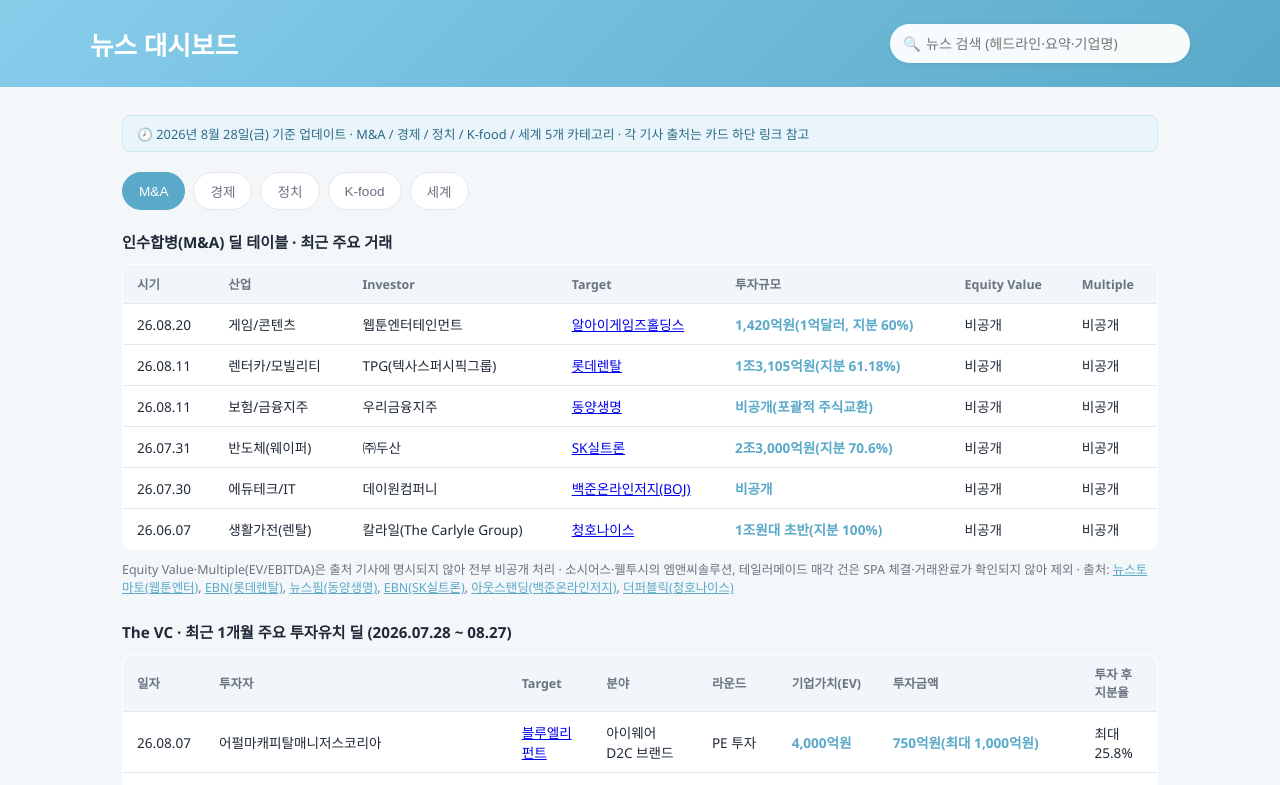
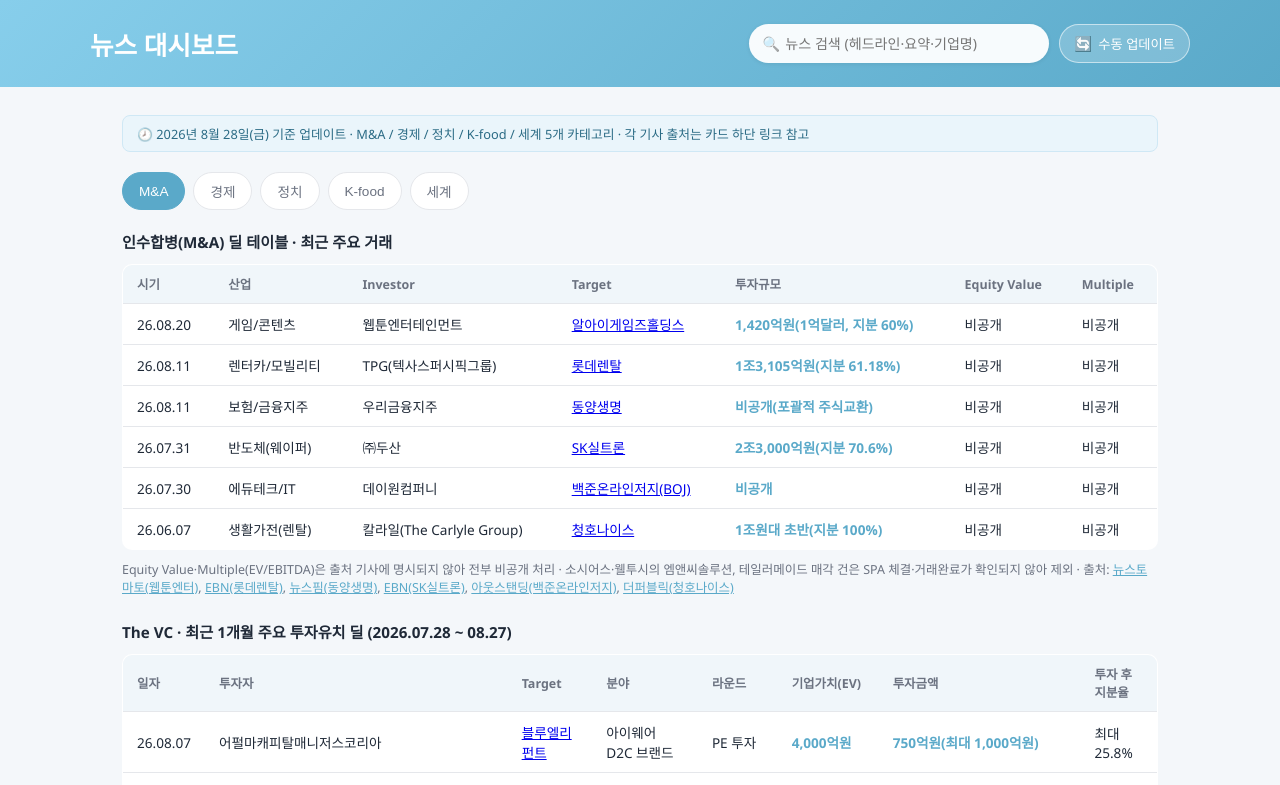
Before and after one commit to Youngho2053/news-dashboard, a plain HTML site: page index.html in a window 1280 px wide. Shown: the top 785 px of the page. Drawn offline with Linux system fonts and the light colour scheme.

Commit message:
헤더에 수동 업데이트 버튼 추가 (루틴 실행 페이지 링크)

```diff
--- a/index.html
+++ b/index.html
@@ -43,6 +43,31 @@
     justify-content: space-between;
     gap: 20px;
   }
+  .header-tools {
+    display: flex;
+    align-items: center;
+    gap: 10px;
+  }
+  .refresh-btn {
+    display: inline-flex;
+    align-items: center;
+    gap: 6px;
+    white-space: nowrap;
+    padding: 9px 14px;
+    border-radius: 22px;
+    background: rgba(255, 255, 255, 0.2);
+    border: 1px solid rgba(255, 255, 255, 0.55);
+    color: #fff;
+    font-size: 0.83rem;
+    text-decoration: none;
+    cursor: pointer;
+    transition: background 0.15s;
+  }
+  .refresh-btn:hover {
+    background: rgba(255, 255, 255, 0.32);
+  }
+  .refresh-icon { font-size: 0.9rem; }
+
   .search-box {
     position: relative;
     display: flex;
@@ -243,7 +268,9 @@
       align-items: stretch;
       gap: 12px;
     }
+    .header-tools { flex-direction: column; align-items: stretch; gap: 10px; }
     .search-box { width: 100%; }
+    .refresh-btn { justify-content: center; }
     main { padding: 18px 16px; }
     .subtabs {
       flex-wrap: nowrap;
@@ -263,10 +290,15 @@
 <header>
   <div class="header-inner">
     <h1>뉴스 대시보드</h1>
-    <div class="search-box" id="searchBox">
-      <span class="search-icon">🔍</span>
-      <input type="search" id="searchInput" placeholder="뉴스 검색 (헤드라인·요약·기업명)" autocomplete="off">
-      <button type="button" class="search-clear" id="searchClear" aria-label="검색 지우기">&times;</button>
+    <div class="header-tools">
+      <div class="search-box" id="searchBox">
+        <span class="search-icon">🔍</span>
+        <input type="search" id="searchInput" placeholder="뉴스 검색 (헤드라인·요약·기업명)" autocomplete="off">
+        <button type="button" class="search-clear" id="searchClear" aria-label="검색 지우기">&times;</button>
+      </div>
+      <a class="refresh-btn" href="https://claude.ai/code/routines/trig_01FVkRmW7cU16FyauxMoPsyZ" target="_blank" rel="noopener" title="Claude 루틴 페이지에서 '지금 실행'을 누르면 뉴스가 갱신됩니다">
+        <span class="refresh-icon">🔄</span> 수동 업데이트
+      </a>
     </div>
   </div>
 </header>
```
